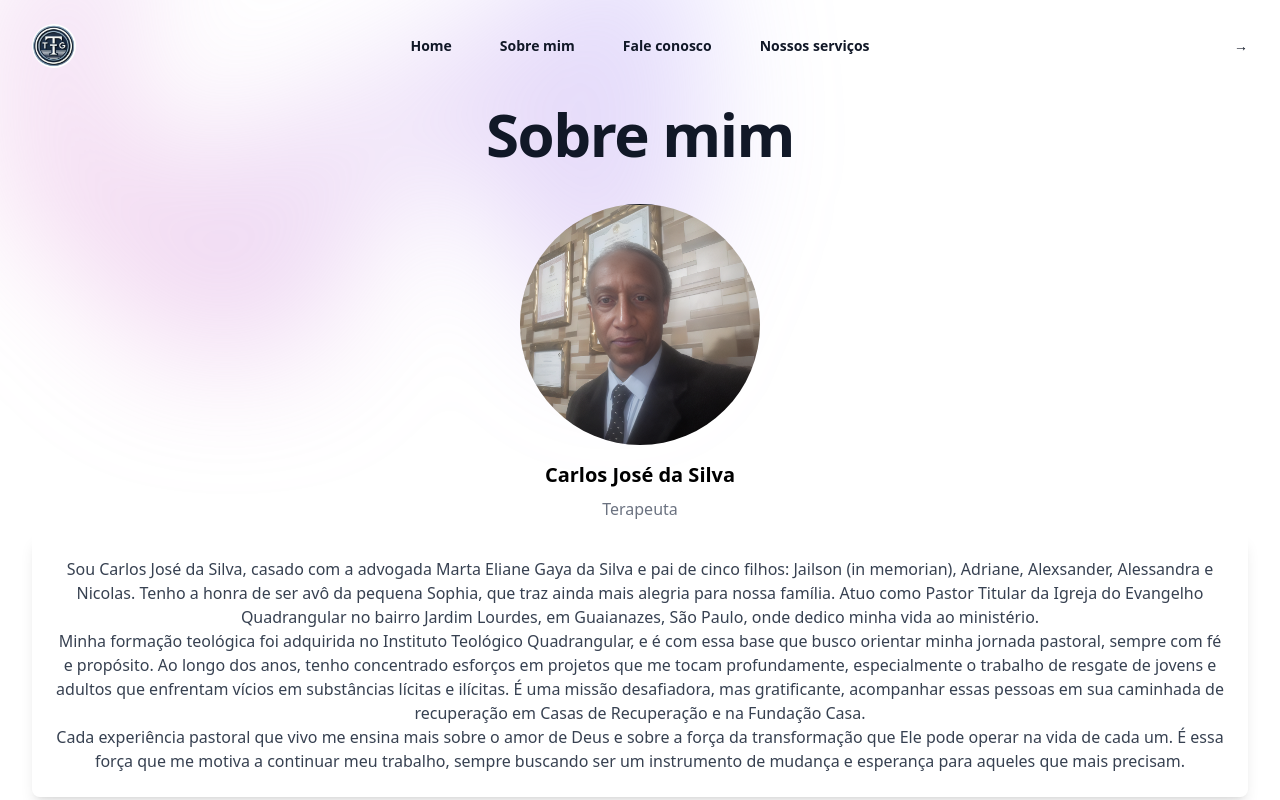
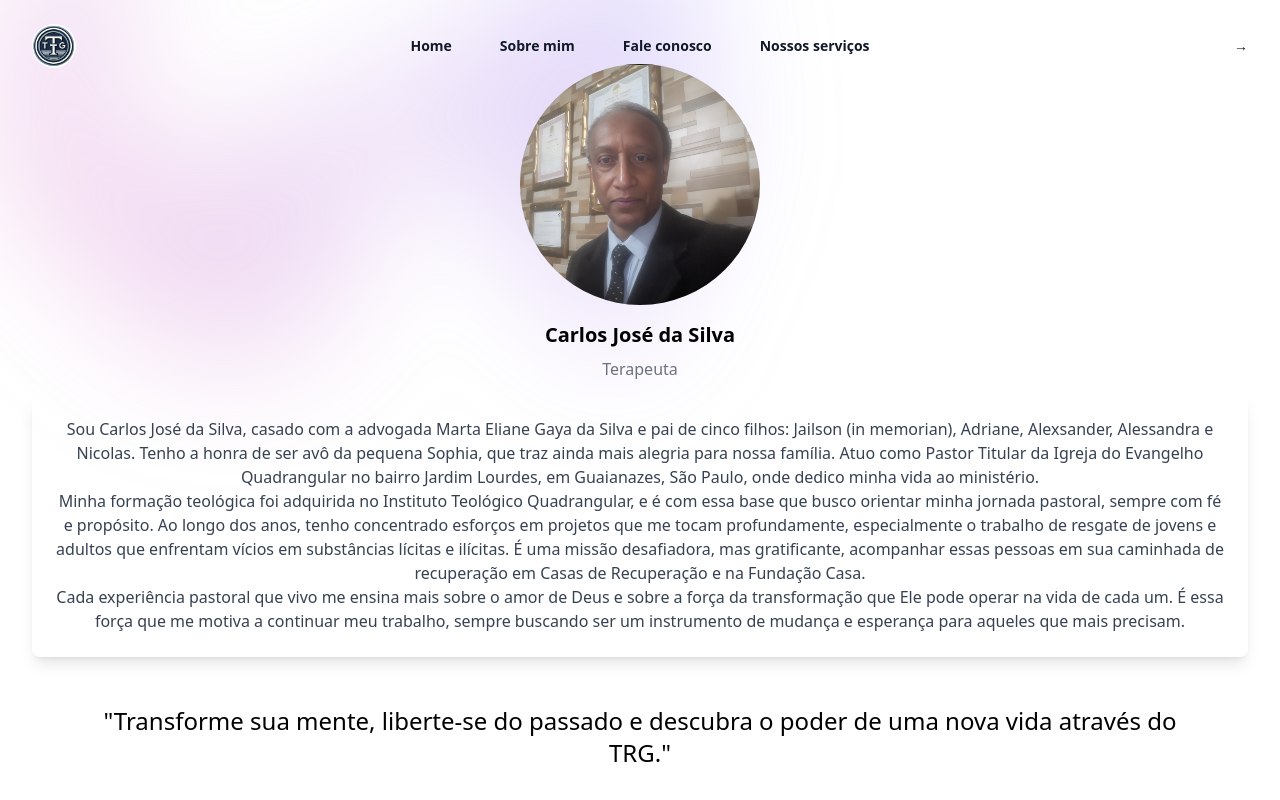
Before and after one commit to Marcelo7211/carlostrg, a React (Vite) app: page /sobre in a window 1280 px wide. Shown: the top 800 px of the page. Built offline with nearby package versions, Linux system fonts and the light colour scheme.

Commit message:
first commit

```diff
--- a/src/pages/about/sobre.tsx
+++ b/src/pages/about/sobre.tsx
@@ -15,13 +15,6 @@ export default function Sobre() {
                         className="relative left-[calc(50%-11rem)] aspect-[1155/678] w-[36.125rem] -translate-x-1/2 rotate-[30deg] bg-gradient-to-tr from-[#ff80b5] to-[#9089fc] opacity-30 sm:left-[calc(50%-30rem)] sm:w-[72.1875rem]"
                     />
                 </div>
-                <div className="mx-auto max-w-2xl py-10 sm:py-10 lg:py-10">
-                    <div className="text-center">
-                        <h1 className="text-4xl font-bold tracking-tight text-gray-900 sm:text-6xl">
-                            Sobre mim
-                        </h1>
-                    </div>
-                </div>
                 <SobreComponent />
             </div>
         );
```
